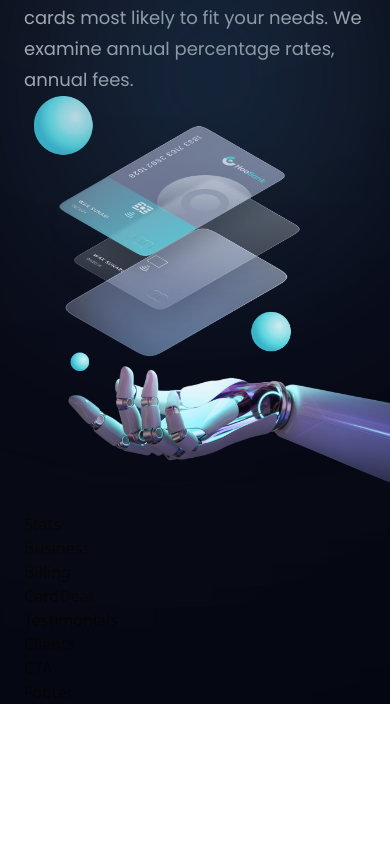
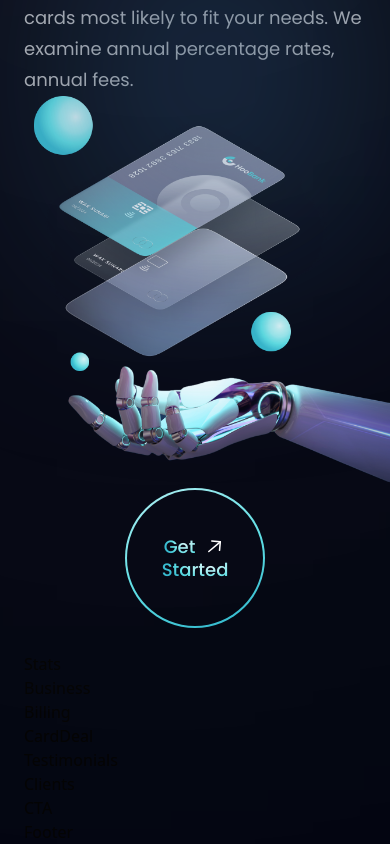
Before and after one commit to carolina-gomez/bank-modern-app, a React (Vite) app: page / in a window 390 px wide. Shown: the part 564-1408 px from the top of the page. Before the commit the page ends 1268 px from the top, so only its background shows below. Built offline with nearby package versions, Linux system fonts and the light colour scheme.

Commit message:
added get started button for mobile devices

```diff
--- a/src/components/Hero.jsx
+++ b/src/components/Hero.jsx
@@ -45,7 +45,7 @@ const Hero = () => (
     </div>
 
     <div className={`ss:hidden ${styles.flexCenter}`}>
-
+      <GetStarted />
     </div>
   </section>
 )
```
